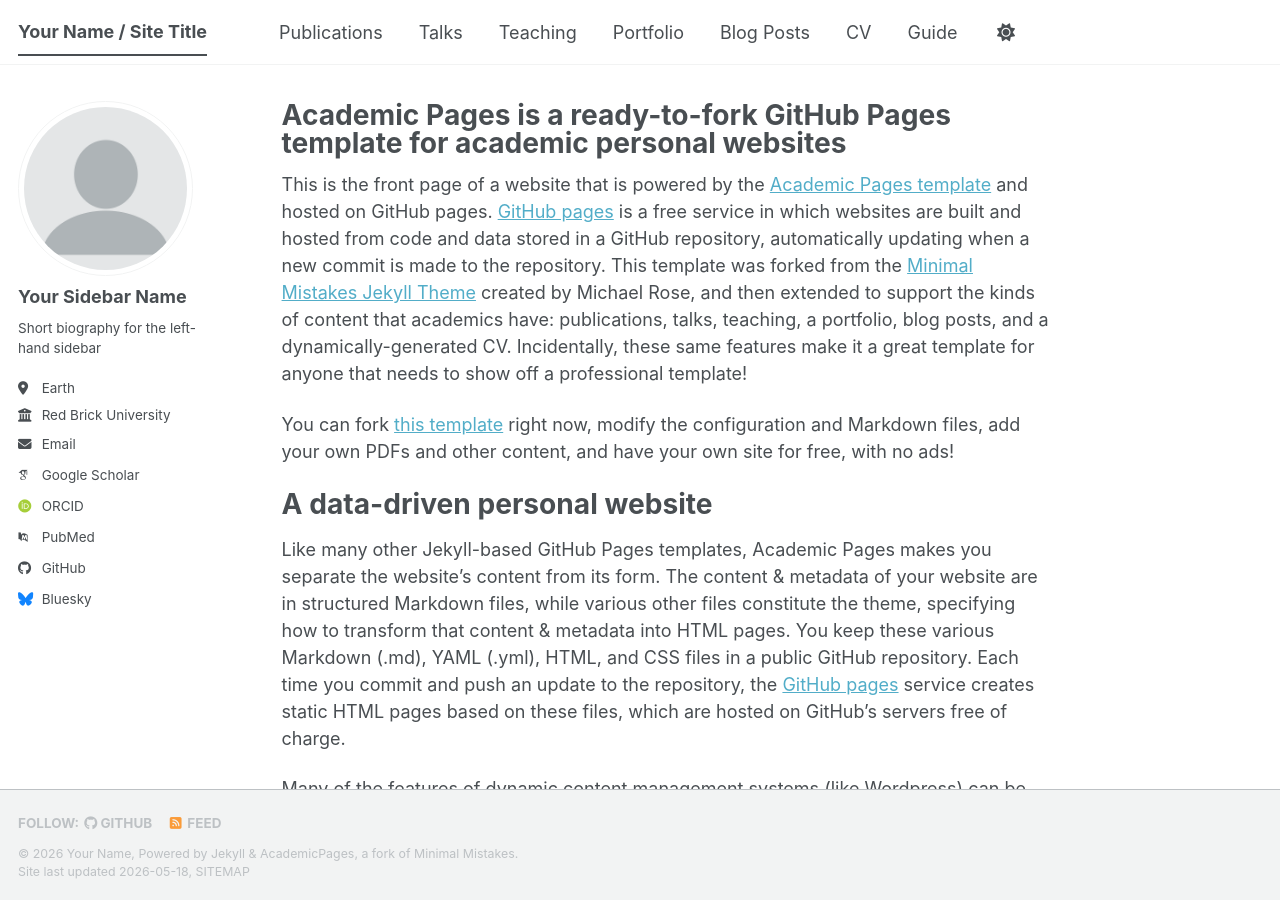
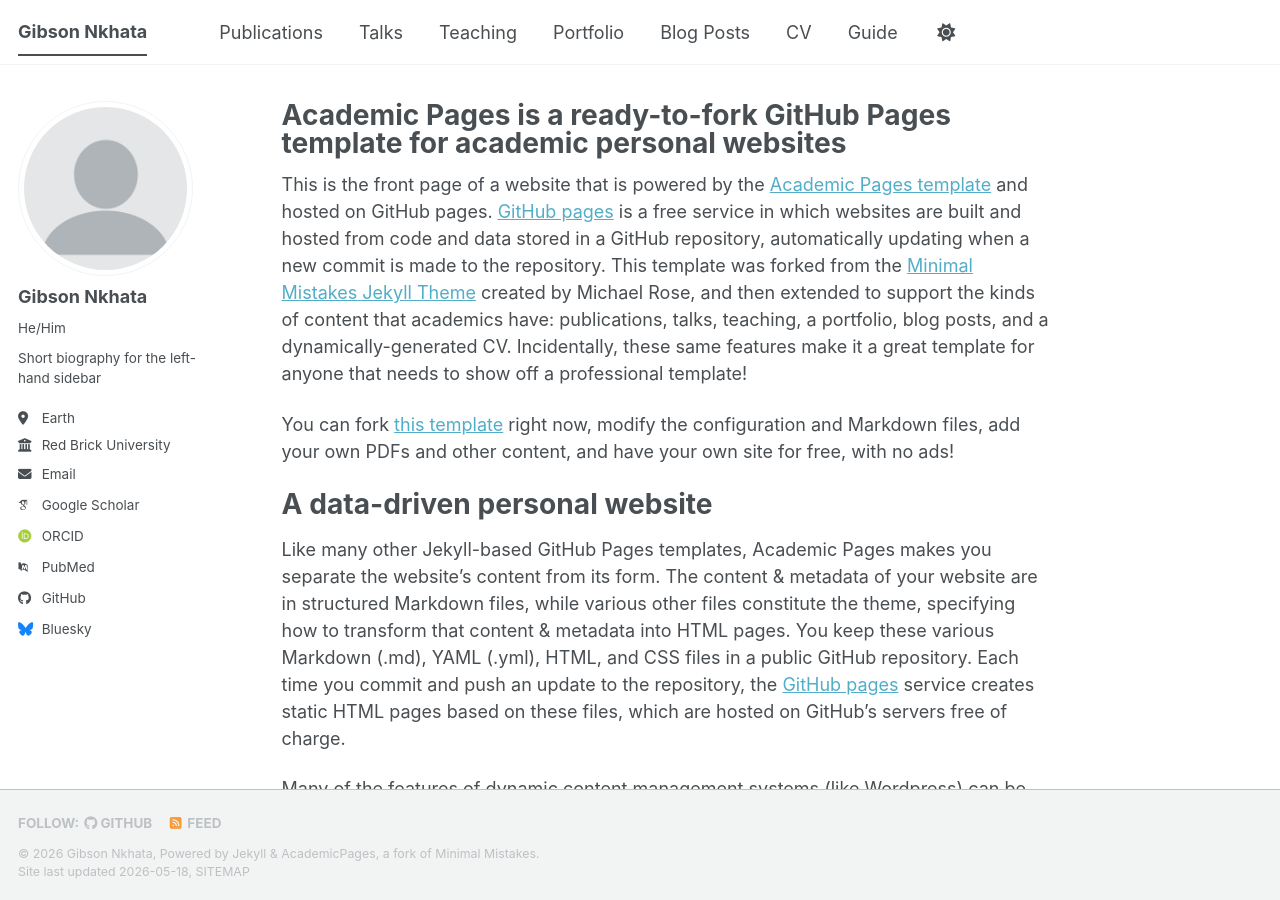
Before and after one commit to gnkhata/gnkhata.github.io, a Jekyll site: the page built from _pages/about.md, in a window 1280 px wide and 900 px high. Built offline with Jekyll 4.4.1, drawn with Linux system fonts in a browser that asks for light colours; some web fonts are replaced; a script bundle is joined from its source files by our own code; library files that are not in the unit come from our copies.

Commit message:
Update _config.yml

```diff
--- a/_config.yml
+++ b/_config.yml
@@ -9,14 +9,14 @@
 # Basic Site Settings
 locale                   : "en-US"
 site_theme               : "default" # The available themes options are "default", "air", "sunrise", "mint", "dirt" and "contrast"
-title                    : "Your Name / Site Title"
+title                    : "Gibson Nkhata "
 title_separator          : "-"
-name                     : &name "Your Name"
-description              : &description "Your Name's academic portfolio"   # Update this with a general description of your site, this is the default if not overridden by a page
-url                      : https://academicpages.github.io # The base hostname & protocol for your site e.g. "https://[your GitHub username].github.io",
+name                     : &name "Gibson Nkhata"
+description              : &description "Gibson Nkhata's academic portfolio"   # Update this with a general description of your site, this is the default if not overridden by a page
+url                      : https://gnkhata.github.io # The base hostname & protocol for your site e.g. "https://[your GitHub username].github.io",
                                                            # or if you already have some other page hosted on Github then use "https://[your GitHub username].github.io/[Your Repo Name]"
 baseurl                  : "" # the subpath of your site, e.g. "/blog"
-repository               : "academicpages/academicpages.github.io"
+repository               : "gnkhata/gnkhata.github.io"
 
 # Site Author - The following control what appear as part of the author content on the side bar.
 #               If a field is blank the icon and link will not appear, otherwise it will be shown.
@@ -24,8 +24,8 @@ repository               : "academicpages/academicpages.github.io"
 author:
   # Biographic information
   avatar           : "profile.png"
-  name             : "Your Sidebar Name"
-  pronouns         : # example: "she/her"
+  name             : "Gibson Nkhata"
+  pronouns         : "He/Him"
   bio              : "Short biography for the left-hand sidebar"
   location         : "Earth"
   employer         : "Red Brick University"
```
